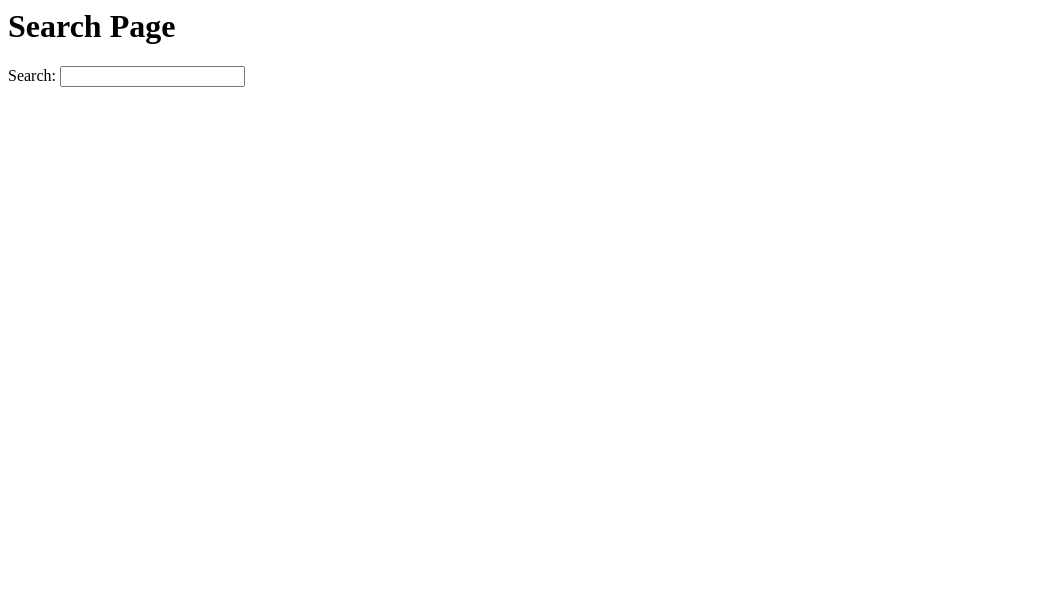
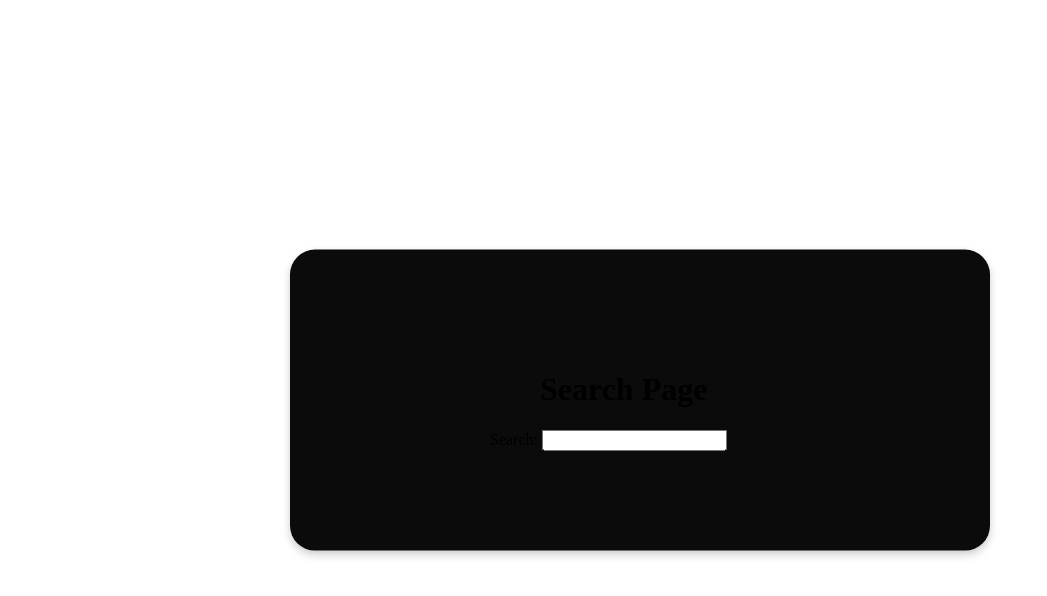
Before and after one commit to WakeTechBrandon/Bombastic-Bookstore, a Django app: page /search/ in a window 1280 px wide. Shown: the top 596 px of the page, without its empty margins (0-1047 px from the left). Run offline with Django 4.2, Linux system fonts and the light colour scheme; a user stored in the database is signed in.

Commit message:
Finish login and search asthetic
Prettification of login menu (consolidated login and sign up) and search (centered).

```diff
--- a/BombasticBookstore/bombasticbookstore/templates/search.html
+++ b/BombasticBookstore/bombasticbookstore/templates/search.html
@@ -1,5 +1,44 @@
-<h1>Search Page</h1>
 
-<form action="{% url 'search_results' %}" method="get">
-    {{ form }}
-</form>
+<!DOCTYPE html>
+<html>
+<head>
+
+    <title>Bombastic Bookstore Login Page</title>
+	<style>
+	main {
+	 padding: 100px;
+	 justify-content: center;
+	 position: fixed;
+	 top: 50%;
+	 left: 50%;
+	 width: 500px;
+	 transform: translate(-50%, -50%);
+	 background-color: rgba(11,11,11,1);
+	 box-shadow: 0 4px 8px 0 rgba(0,0,0,0.2);
+	 border-radius: 25px;
+	}
+	.container {
+		position: relative;
+		left: 20%;
+	}
+	h1 {
+		position: relative;
+		left: 10%;
+	}
+	</style>
+
+</head>
+<body>
+	<main>
+	<div class="container">
+		<h1>Search Page</h1>
+
+		<div class="search">
+			<form action="{% url 'search_results' %}" method="get" style="width: 100%;">
+				{{ form }}
+			</form>
+		</div>
+	</div> <!-- Container -->
+	</main>
+</body>
+</html>
```
Also changed, not shown: BombasticBookstore/bombasticbookstore/db.sqlite3, BombasticBookstore/bombasticbookstore/templates/registration/login.html (indentation only).
